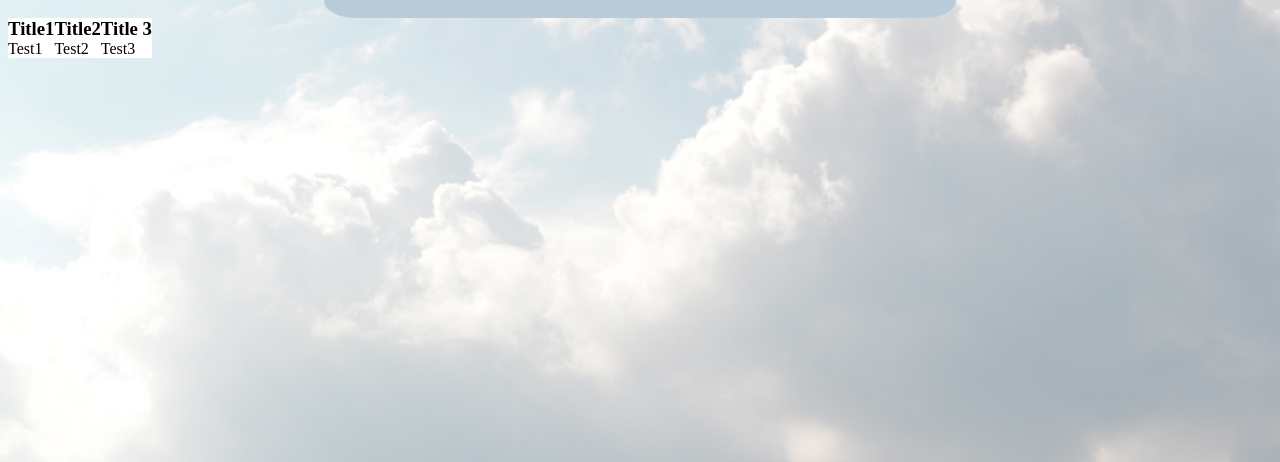
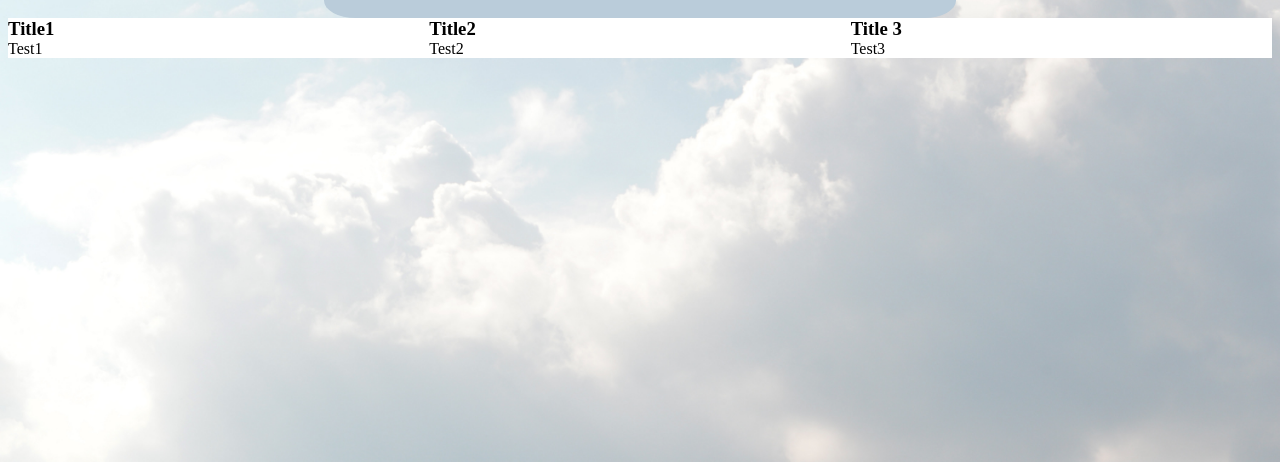
Before and after one commit to lazzaror/MI-449-css-spacing-and-layout, a plain HTML site: page index.html in a window 1280 px wide. Shown: the part 338-800 px from the top of the page. Drawn offline with Linux system fonts and the light colour scheme.

Commit message:
fixed flexbox

```diff
--- a/style.css
+++ b/style.css
@@ -31,12 +31,16 @@ h1 {
 
 #content-container {
   display: flex;
+  flex-wrap: no-wrap;
+  flex-flow: flex-grow 33%;
+  background-color: red;
   width: 100%;
 }
 
 #col1, #col2, #col3 {
   background-color: white;
-  flex: flex-shrink 33%;
+  display: inline-block;
+  width: 100%;
 }
 
 h3 {
```
